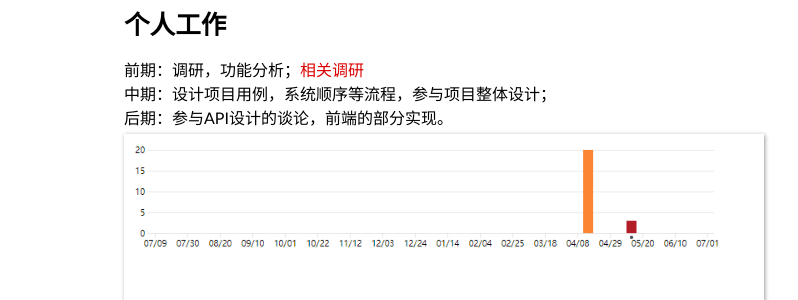
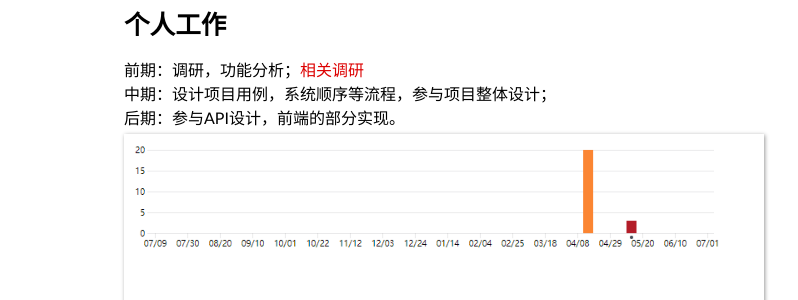
Before and after one commit to gaoynui/gaoynui.github.io, a Jekyll site: the page built from _posts/2018-07-01-finalReport.md, in a window 1280 px wide. Shown: the part 332-632 px from the top of the page, without its empty margins (216-1014 px from the left). Built offline with Jekyll 4.4.1, drawn with Linux system fonts in a browser that asks for light colours.

Commit message:
Update 2018-07-01-finalReport.md

```diff
--- a/_posts/2018-07-01-finalReport.md
+++ b/_posts/2018-07-01-finalReport.md
@@ -15,7 +15,7 @@ by 15331089
 # 个人工作
 前期：调研，功能分析；[相关调研](https://github.com/BruMovie/Dashboard/blob/gh-pages/doc/Investigation.md)
 中期：设计项目用例，系统顺序等流程，参与项目整体设计；
-后期：参与API设计的谈论，前端的部分实现。
+后期：参与API设计，前端的部分实现。
 ![](https://github.com/gaoynui/gaoynui.github.io/blob/master/_posts/pictures/%E8%BF%91%E6%9C%9F%E5%B7%A5%E4%BD%9C.PNG?raw=true)
 ![](https://github.com/gaoynui/gaoynui.github.io/blob/master/_posts/pictures/%E4%B8%AA%E4%BA%BA%E5%B7%A5%E4%BD%9C%E7%83%AD%E5%BA%A6.PNG?raw=true)
 ![](https://github.com/gaoynui/gaoynui.github.io/blob/master/_posts/pictures/%E5%9B%A2%E9%98%9F%E5%B7%A5%E4%BD%9C.PNG?raw=true)
```
